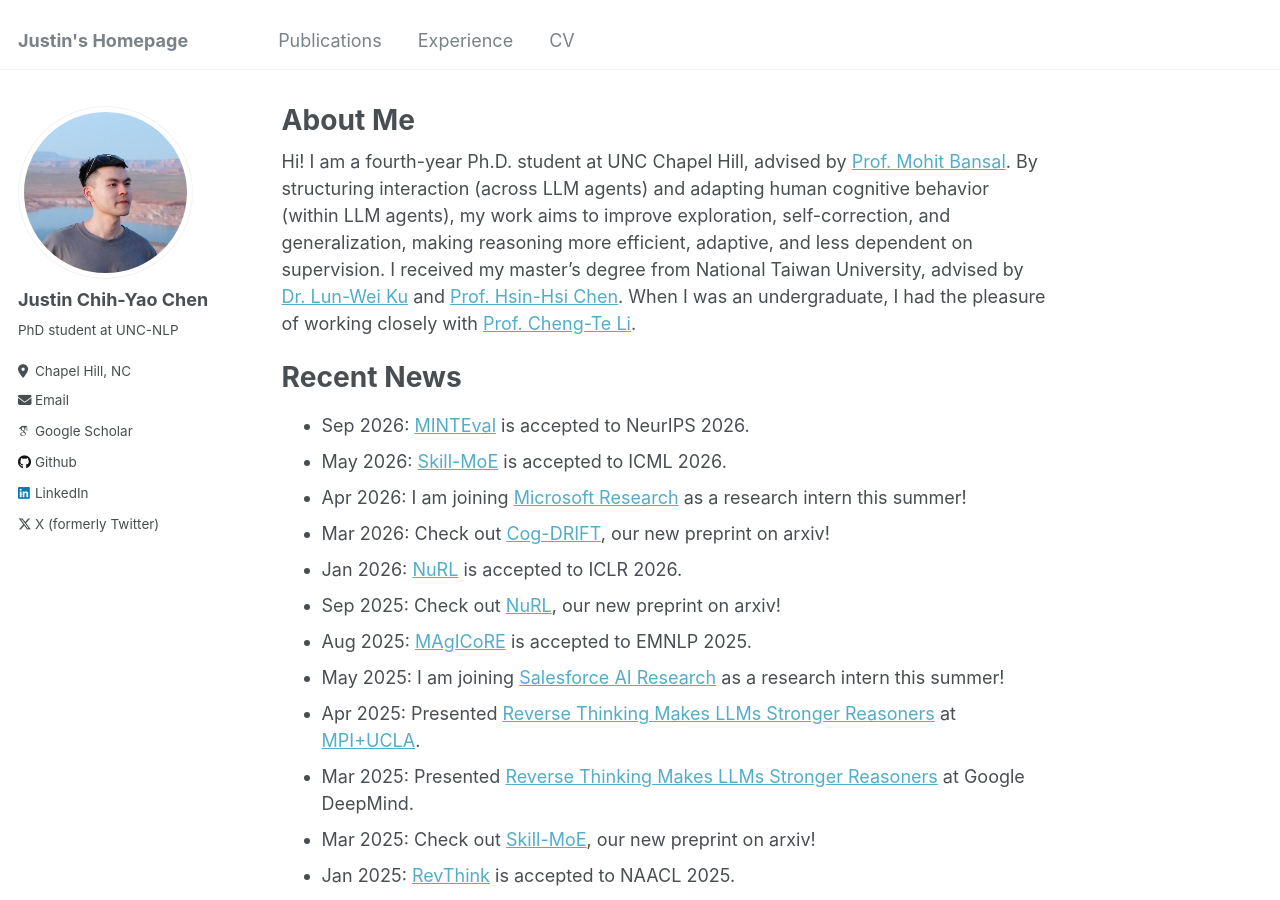
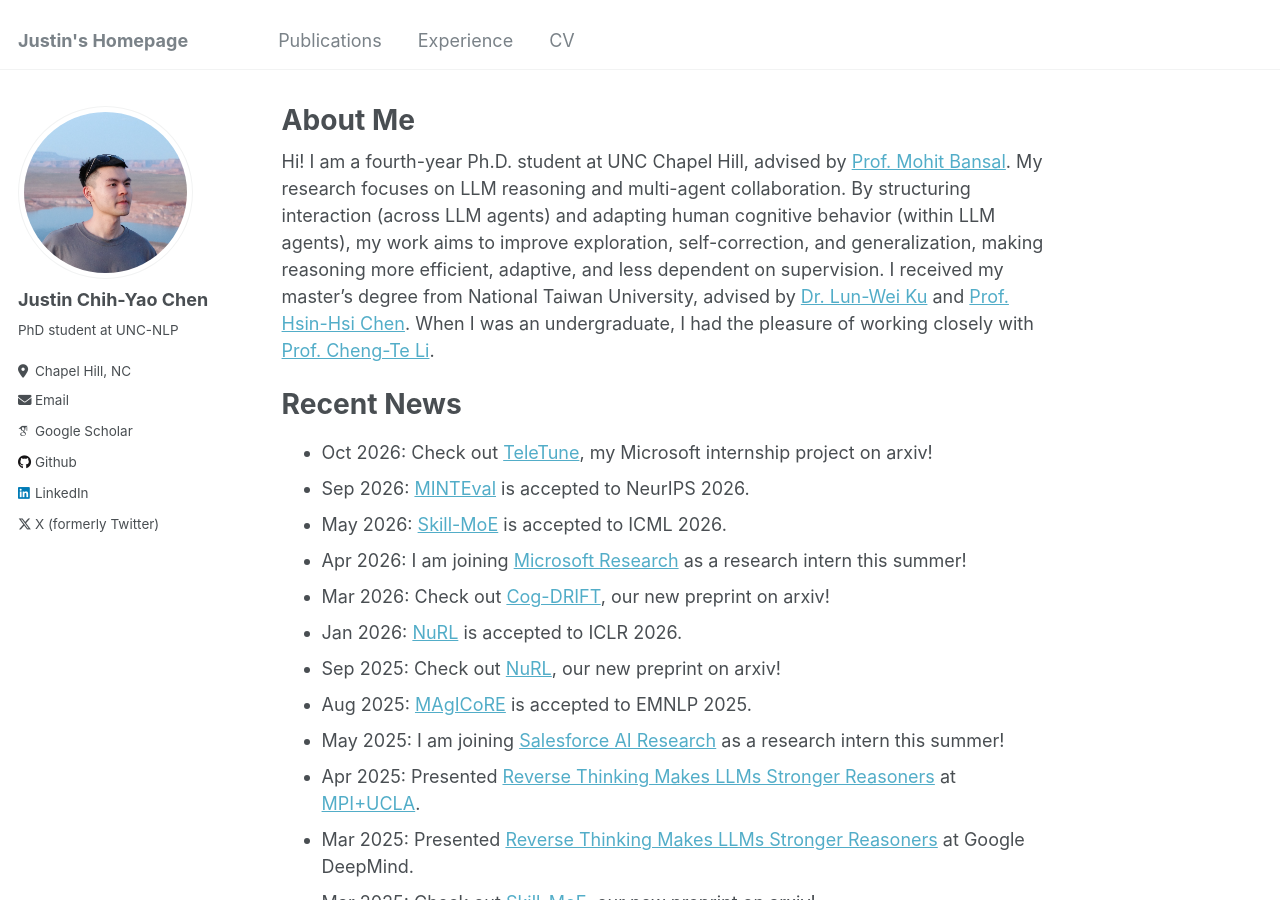
Before and after one commit to dinobby/dinobby.github.io, a Jekyll site: the page built from _pages/about.md, in a window 1280 px wide and 900 px high. Built offline with Jekyll 4.4.1, drawn with Linux system fonts in a browser that asks for light colours; some web fonts are replaced.

Commit message:
Update research focus and add recent news

```diff
--- a/_pages/about.md
+++ b/_pages/about.md
@@ -7,10 +7,11 @@ redirect_from:
   - /about.html
 ---
 
-Hi! I am a fourth-year Ph.D. student at UNC Chapel Hill, advised by [Prof. Mohit Bansal](https://www.cs.unc.edu/~mbansal/){:target="\_blank"}. By structuring interaction (across LLM agents) and adapting human cognitive behavior (within LLM agents), my work aims to improve exploration, self-correction, and generalization, making reasoning more efficient, adaptive, and less dependent on supervision.
+Hi! I am a fourth-year Ph.D. student at UNC Chapel Hill, advised by [Prof. Mohit Bansal](https://www.cs.unc.edu/~mbansal/){:target="\_blank"}. My research focuses on LLM reasoning and multi-agent collaboration. By structuring interaction (across LLM agents) and adapting human cognitive behavior (within LLM agents), my work aims to improve exploration, self-correction, and generalization, making reasoning more efficient, adaptive, and less dependent on supervision.
 I received my master's degree from National Taiwan University, advised by [Dr. Lun-Wei Ku](https://www.iis.sinica.edu.tw/pages/lwku/index_zh.html){:target="\_blank"} and [Prof. Hsin-Hsi Chen](http://nlg.csie.ntu.edu.tw/advisor.php){:target="\_blank"}. When I was an undergraduate, I had the pleasure of working closely with [Prof. Cheng-Te Li](https://sites.google.com/view/chengteli/){:target="\_blank"}.
 
 # Recent News
+- Oct 2026: Check out [TeleTune](https://arxiv.org/abs/2610.05437), my Microsoft internship project on arxiv!
 - Sep 2026: [MINTEval](https://arxiv.org/abs/2605.18565) is accepted to NeurIPS 2026.
 - May 2026: [Skill-MoE](https://skill-moe.github.io/) is accepted to ICML 2026.
 - Apr 2026: I am joining [Microsoft Research](https://www.microsoft.com/en-us/research/group/copilot-tuning-research/) as a research intern this summer!
```
